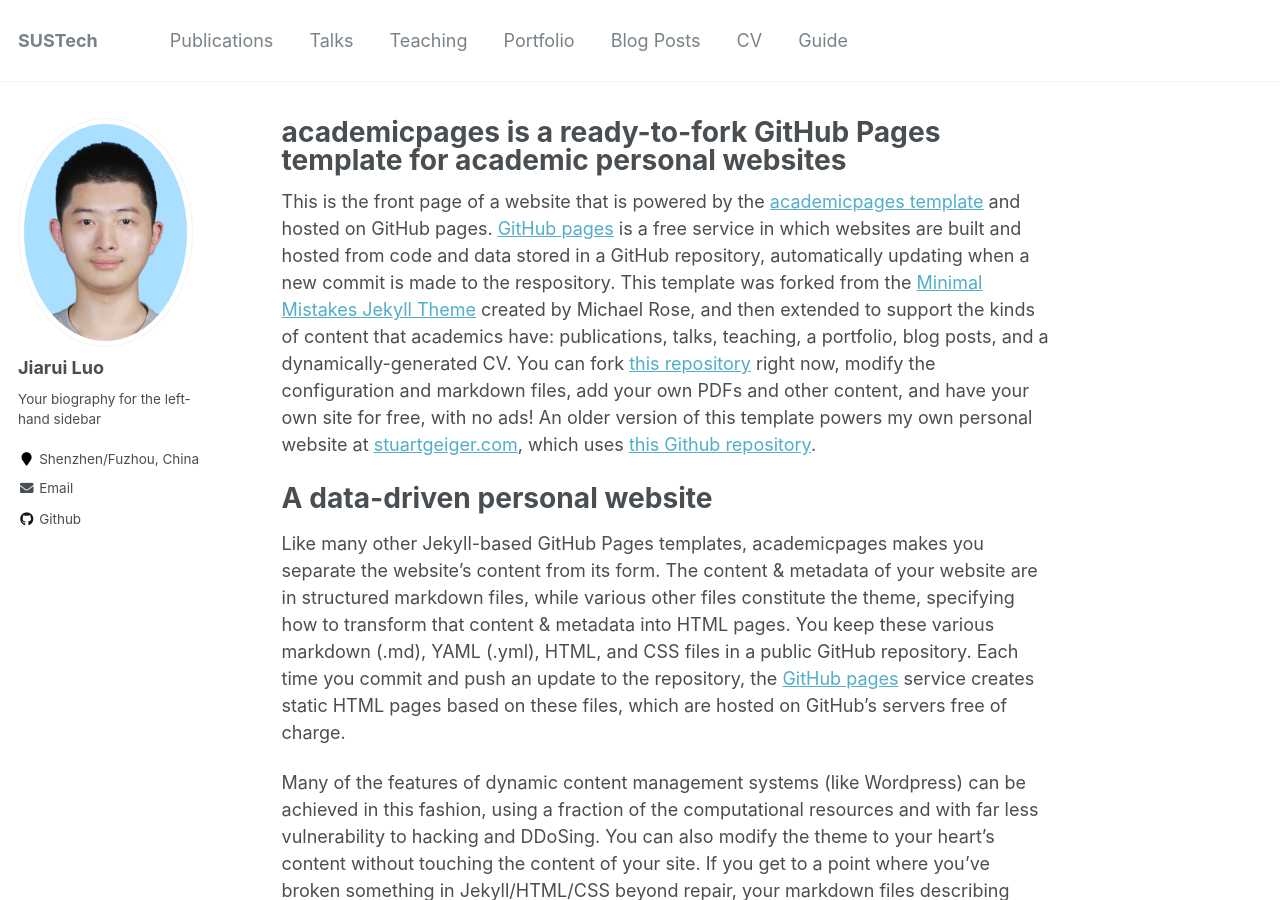
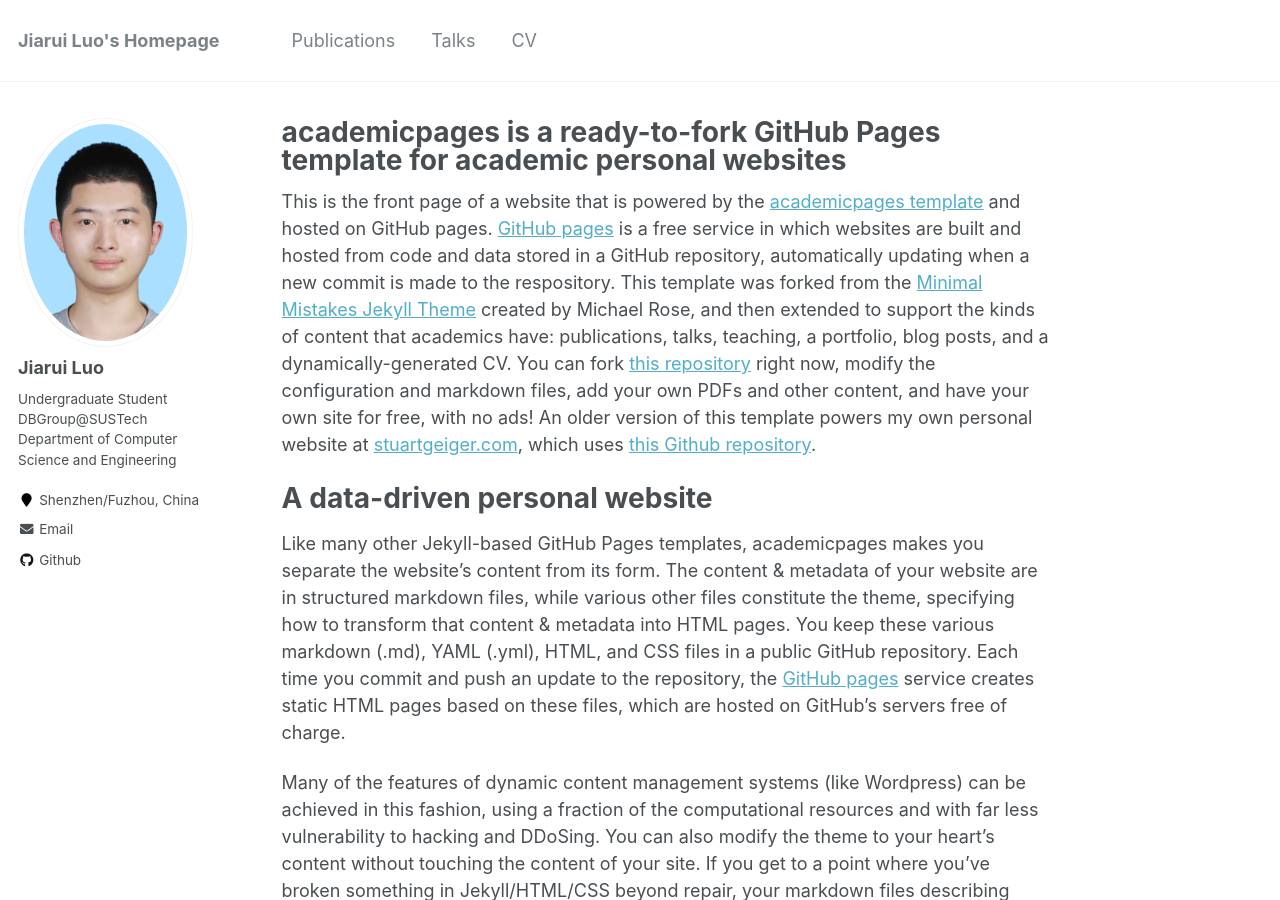
Before and after one commit to SpaceIshtar/SpaceIshtar.github.io, a Jekyll site: the page built from _pages/about.md, in a window 1280 px wide and 900 px high. Built offline with Jekyll 4.4.1, drawn with Linux system fonts in a browser that asks for light colours.

```diff
--- a/_config.yml
+++ b/_config.yml
@@ -7,7 +7,7 @@
 
 # Site Settings
 locale                   : "en-US"
-title                    : "SUSTech"
+title                    : "Jiarui Luo's Homepage"
 title_separator          : "-"
 name                     : &name "Jiarui Luo"
 description              : &description "personal description"
@@ -82,7 +82,7 @@ analytics:
 author:
   name             : "Jiarui Luo"
   avatar           : "ok.jpg"
-  bio              : "Your biography for the left-hand sidebar"
+  bio              : "Undergraduate Student\n\nDBGroup@SUSTech\nDepartment of Computer Science and Engineering"
   location         : "Shenzhen/Fuzhou, China"
   employer         :
   pubmed           :
```
Also changed, not shown: _data/navigation.yml (+8 -8 lines).
